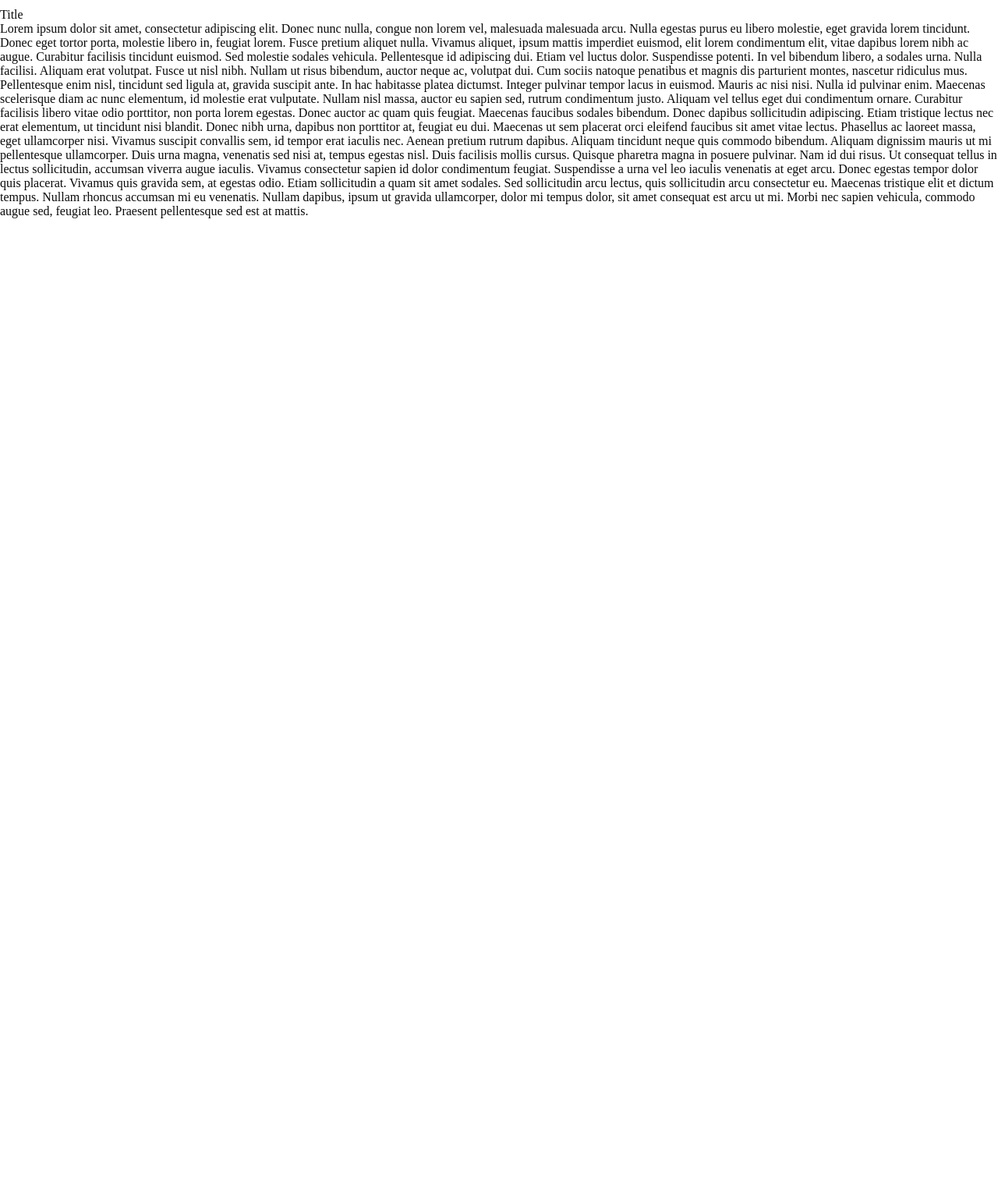
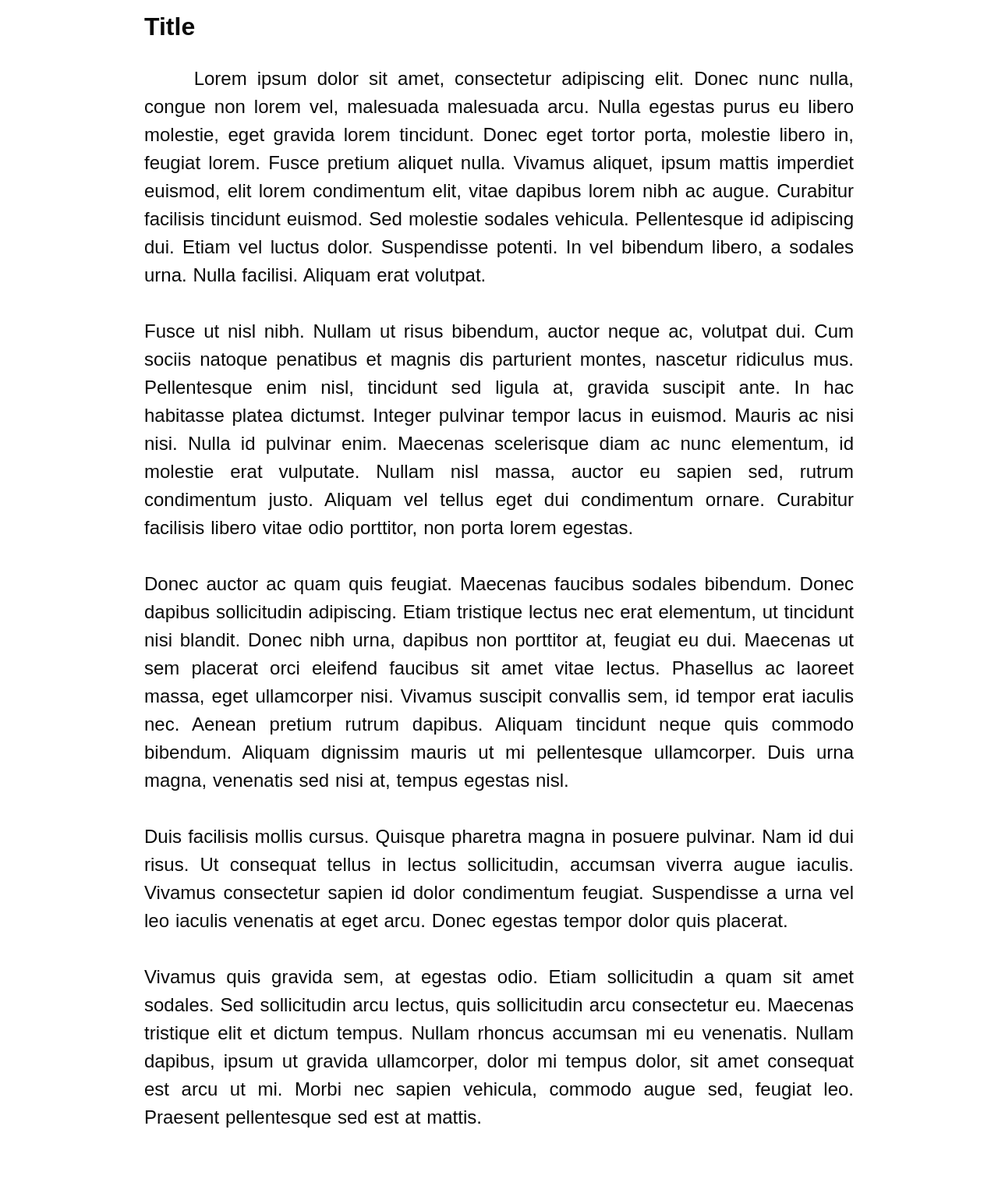
Before and after one commit to stuycs-softdev-fall-2013/proj1-7, a Flask app: template DINOMIGHT/DINOFIGHT/templates/story.html in a window 1280 px wide. Shown: the part 100-1612 px from the top of the page at 78% size. Before the commit the page ends 380 px from the top, so only its background shows below. Run offline with Flask 2, Linux system fonts and the light colour scheme; the template is opened without the code that fills it, so the values that code supplies are empty; parts of the project's set-up code (start-up, migrations or seed data) failed here and were passed over.

Commit message:
Format of written stories

```diff
--- a/DINOMIGHT/DINOFIGHT/static/css/text.css
+++ b/DINOMIGHT/DINOFIGHT/static/css/text.css
@@ -0,0 +1,20 @@
+.story {
+	width:75%;
+	margin:auto;
+	text-align:justify;
+}
+.story * {
+	margin:25px;
+	font-family: Arial,Helvetica,sans-serif;
+	line-height:1.5em;
+	font-size:1.5em;
+}
+.title {
+	font-size:2em;
+	text-align:center;
+	font-weight:bold;
+}
+.prose {
+	white-space:pre-wrap;
+	word-spacing:.05em;
+}
--- a/DINOMIGHT/DINOFIGHT/templates/story.html
+++ b/DINOMIGHT/DINOFIGHT/templates/story.html
@@ -14,8 +14,7 @@
 	</div>
 	<div class="story">
 		<span class="title"> Title </span><br />
-		<div class="prose">
-			Lorem ipsum dolor sit amet, consectetur adipiscing elit. Donec nunc nulla, congue non lorem vel, malesuada malesuada arcu. Nulla egestas purus eu libero molestie, eget gravida lorem tincidunt. Donec eget tortor porta, molestie libero in, feugiat lorem. Fusce pretium aliquet nulla. Vivamus aliquet, ipsum mattis imperdiet euismod, elit lorem condimentum elit, vitae dapibus lorem nibh ac augue. Curabitur facilisis tincidunt euismod. Sed molestie sodales vehicula. Pellentesque id adipiscing dui. Etiam vel luctus dolor. Suspendisse potenti. In vel bibendum libero, a sodales urna. Nulla facilisi. Aliquam erat volutpat.
+		<div class="prose"> 	Lorem ipsum dolor sit amet, consectetur adipiscing elit. Donec nunc nulla, congue non lorem vel, malesuada malesuada arcu. Nulla egestas purus eu libero molestie, eget gravida lorem tincidunt. Donec eget tortor porta, molestie libero in, feugiat lorem. Fusce pretium aliquet nulla. Vivamus aliquet, ipsum mattis imperdiet euismod, elit lorem condimentum elit, vitae dapibus lorem nibh ac augue. Curabitur facilisis tincidunt euismod. Sed molestie sodales vehicula. Pellentesque id adipiscing dui. Etiam vel luctus dolor. Suspendisse potenti. In vel bibendum libero, a sodales urna. Nulla facilisi. Aliquam erat volutpat.
 
 Fusce ut nisl nibh. Nullam ut risus bibendum, auctor neque ac, volutpat dui. Cum sociis natoque penatibus et magnis dis parturient montes, nascetur ridiculus mus. Pellentesque enim nisl, tincidunt sed ligula at, gravida suscipit ante. In hac habitasse platea dictumst. Integer pulvinar tempor lacus in euismod. Mauris ac nisi nisi. Nulla id pulvinar enim. Maecenas scelerisque diam ac nunc elementum, id molestie erat vulputate. Nullam nisl massa, auctor eu sapien sed, rutrum condimentum justo. Aliquam vel tellus eget dui condimentum ornare. Curabitur facilisis libero vitae odio porttitor, non porta lorem egestas.
 
```
